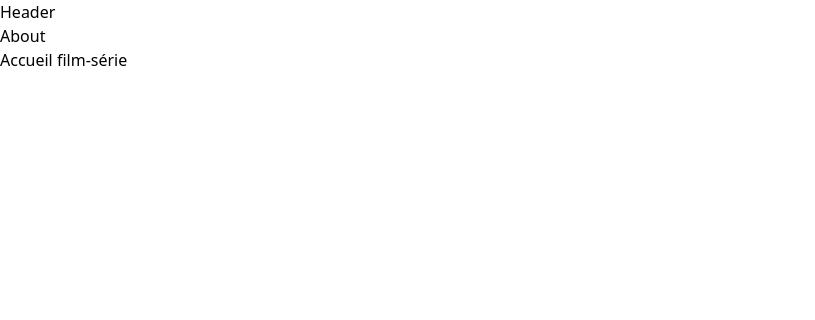
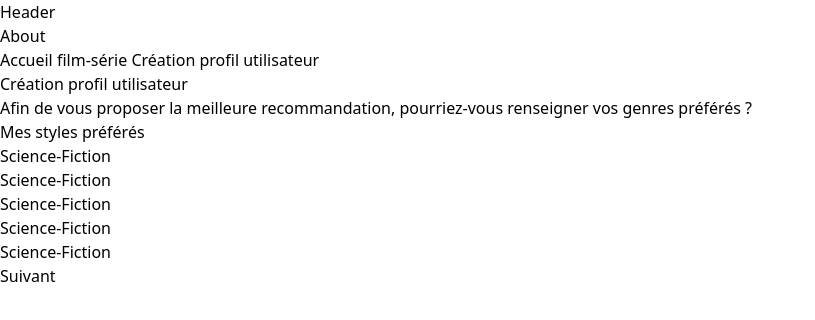
Before and after one commit to GitAlexisBERNARD/Lightbrary, a Vue app: page /creation-profil-genres in a window 1280 px wide. Shown: the top 320 px of the page, without its empty margins (0-815 px from the left). Built offline with nearby package versions, Linux system fonts and the light colour scheme.

Commit message:
HTML Page création profil genres

```diff
--- a/src/App.vue
+++ b/src/App.vue
@@ -10,6 +10,10 @@
     <RouterLink to="/film-serie">
       Accueil film-série
     </RouterLink>
+
+    <RouterLink to="/creation-profil-genres">
+      Création profil utilisateur
+    </RouterLink>
     <!-- Suspense sera utile pour charger les données (await) -->
     <Suspense>
       <!-- Affiche la page -->
--- /dev/null
+++ b/src/pages/creation-profil-genres.vue
@@ -0,0 +1,29 @@
+<script setup lang="ts">
+</script>
+
+<template>
+    <main>
+        <section>
+            <header>
+                <h1>Création profil utilisateur</h1>
+                <p>Afin de vous proposer la meilleure recommandation, pourriez-vous renseigner vos genres préférés ?</p>
+            </header>
+
+            <article>
+                <div>
+                    <h2>Mes styles préférés</h2>
+
+                    <ul>
+                        <li>Science-Fiction</li>
+                        <li>Science-Fiction</li>
+                        <li>Science-Fiction</li>
+                        <li>Science-Fiction</li>
+                        <li>Science-Fiction</li>
+                    </ul>
+                </div>
+
+                <button>Suivant</button>
+            </article>
+        </section>
+    </main>
+</template>
```
